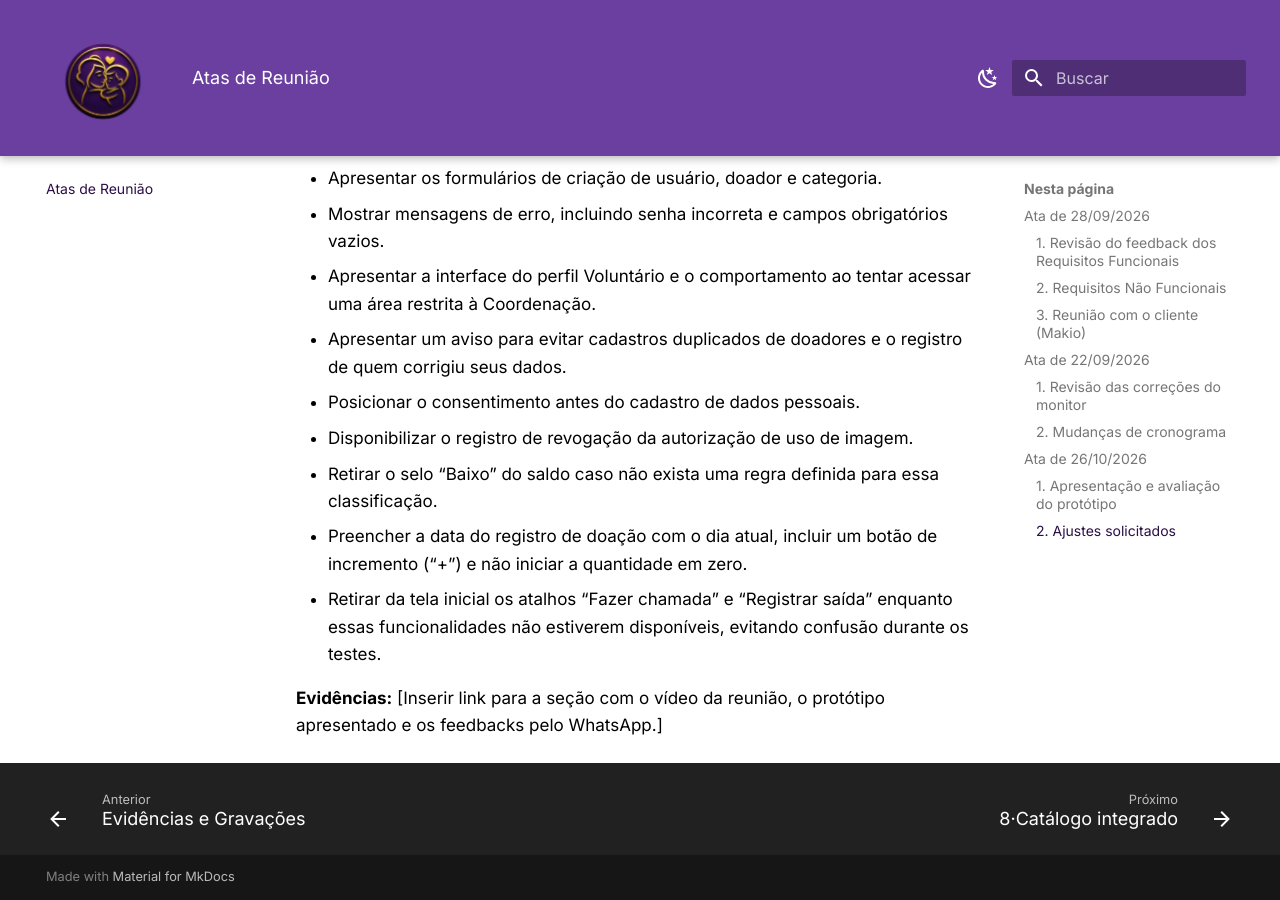
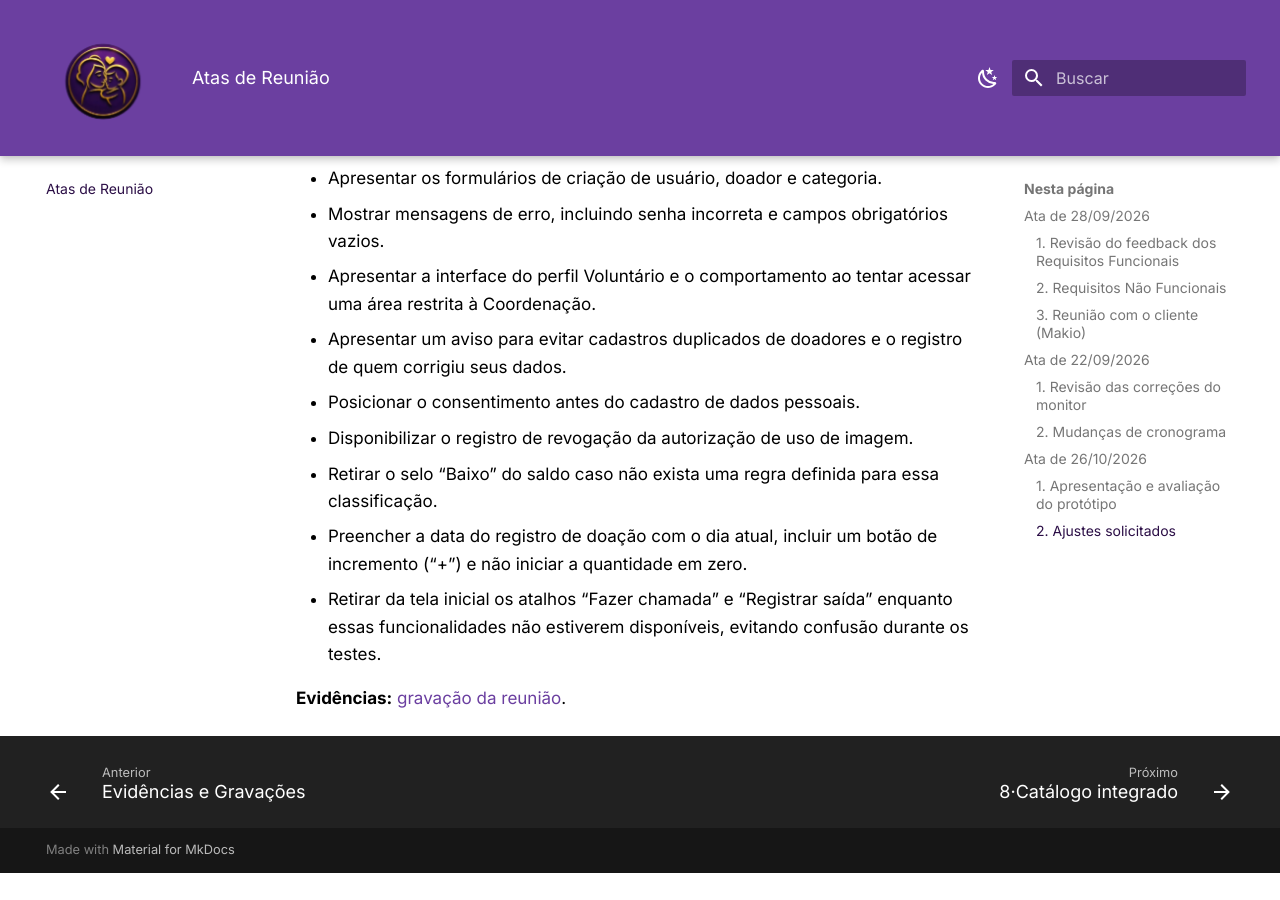
Before and after one commit to mdsreq-fga-unb/REQ-2026.2-T01-MaesGuerreiras, an MkDocs documentation site: the page built from docs/00-atas/index.md, in a window 1280 px wide and 900 px high, scrolled down 2482 px. Built offline with MkDocs 1.6.1 and Material for MkDocs 9.7.7, drawn with Linux system fonts in a browser that asks for light colours; after the commit the page ends 3355 px from its top, so only the background shows below that.

Commit message:
Gravação da avaliação do protótipo com Makio (26/10) nas evidências e na ata

```diff
--- a/docs/00-atas/index.md
+++ b/docs/00-atas/index.md
@@ -87,4 +87,4 @@ Nos feedbacks enviados pelo WhatsApp, Makio solicitou:
 - Preencher a data do registro de doação com o dia atual, incluir um botão de incremento (“+”) e não iniciar a quantidade em zero.
 - Retirar da tela inicial os atalhos “Fazer chamada” e “Registrar saída” enquanto essas funcionalidades não estiverem disponíveis, evitando confusão durante os testes.
 
-**Evidências:** [Inserir link para a seção com o vídeo da reunião, o protótipo apresentado e os feedbacks pelo WhatsApp.]
+**Evidências:** [gravação da reunião](../00-evidencias/index.md#avaliacao-do-prototipo-26102026).
```
Also changed, not shown: docs/00-evidencias/index.md (+7 -0 lines).
